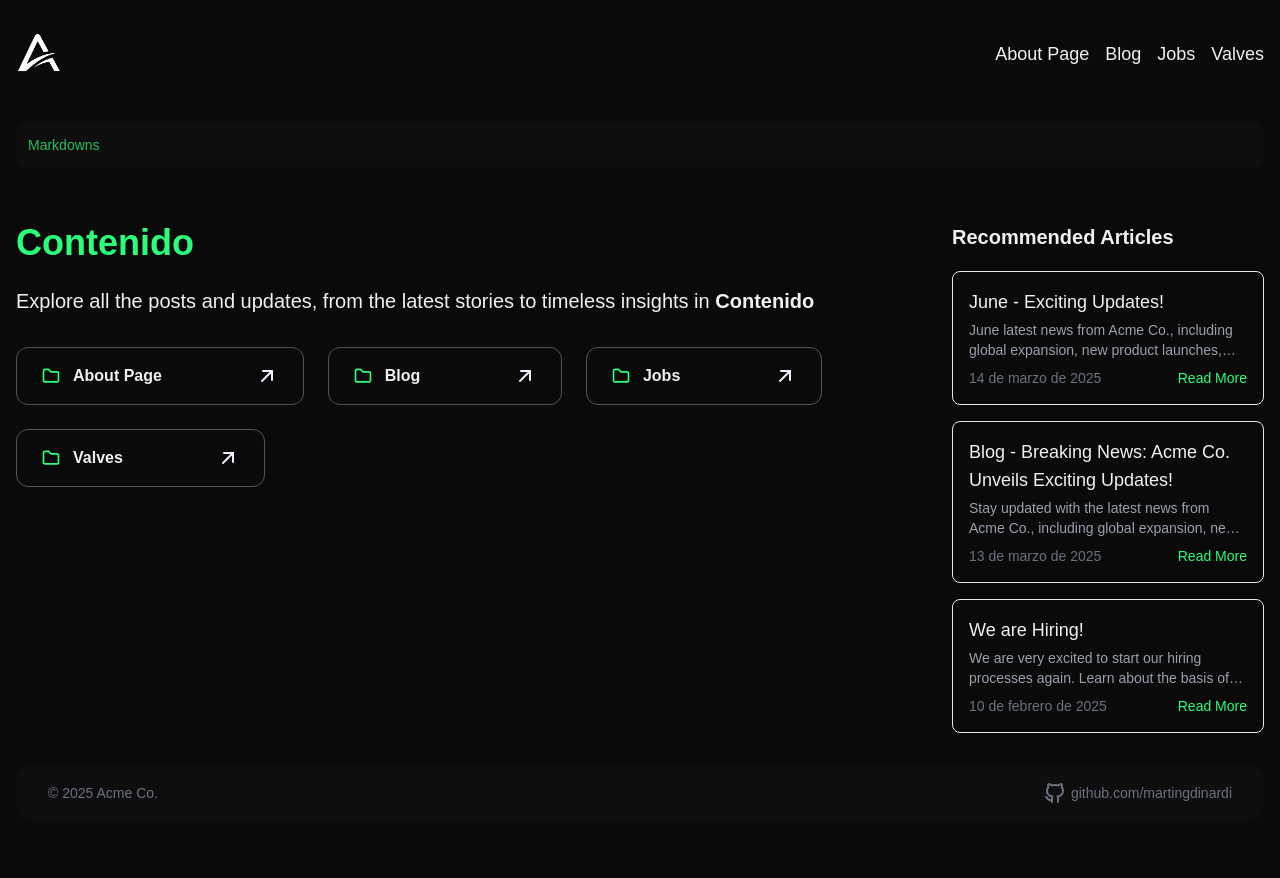
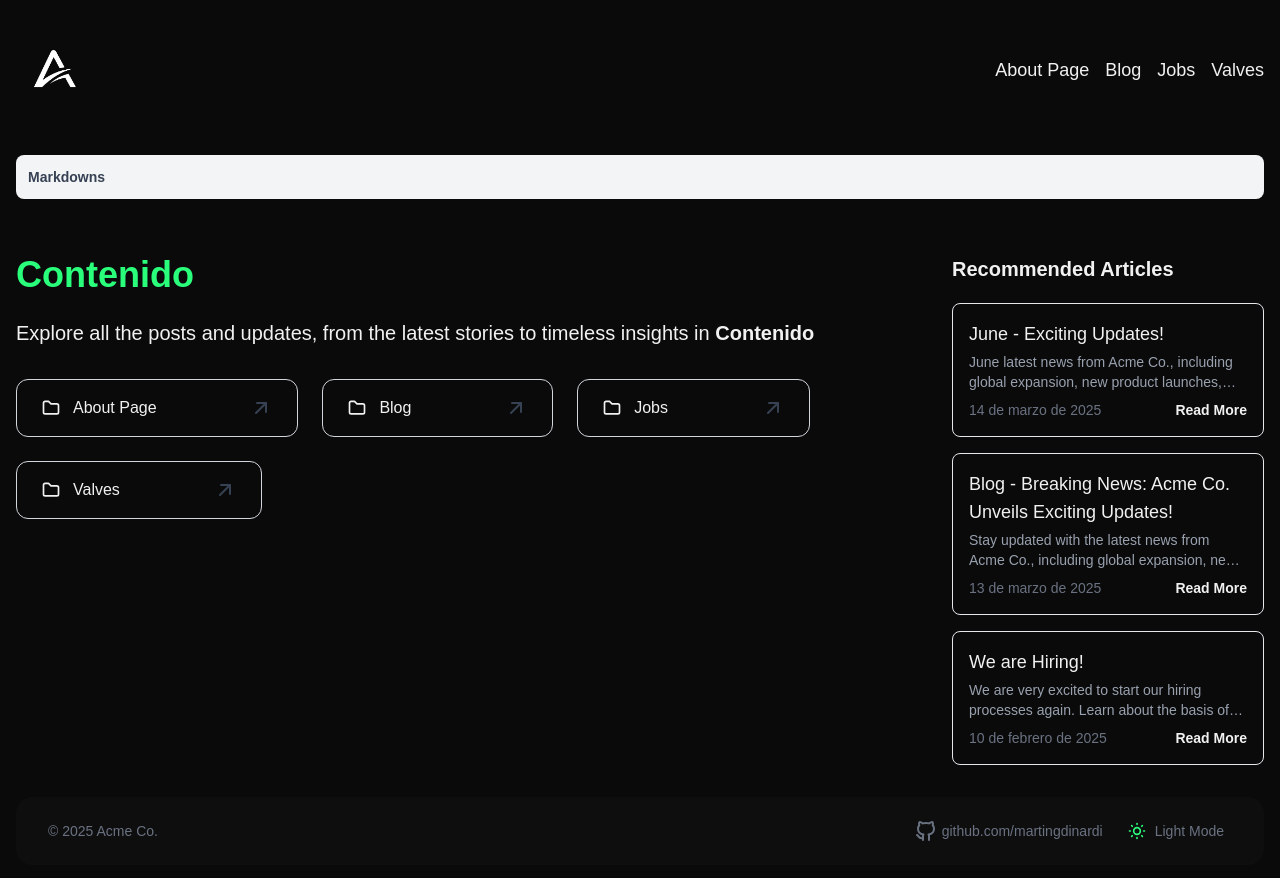
Before and after one commit to martingdinardi/static-content-challenge-2025-martin-gamboa, a Next.js app: page /markdowns in a window 1280 px wide. Shown: the top 878 px of the page. Before the commit the page ends 837 px from the top, so only its background shows below. Built offline with nearby package versions, Linux system fonts and the light colour scheme.

Commit message:
09- Dark Theme implemented

```diff
--- a/app/globals.css
+++ b/app/globals.css
@@ -1,6 +1,16 @@
 @import "tailwindcss";
 
 :root {
+  --background: #0a0a0a;
+  --foreground: #f1f1f1;
+}
+
+html.light {
+  --background: #f9f9f9;
+  --foreground: #2d3748;
+}
+
+html.dark {
   --background: #0a0a0a;
   --foreground: #f1f1f1;
 }
@@ -13,9 +23,12 @@
 }
 
 body {
-  background: var(--background);
+  background-color: var(--background);
   color: var(--foreground);
   font-family: Arial, Helvetica, sans-serif;
+  transition-property: background-color;
+  transition-duration: 0.1s;
+  transition-timing-function: ease-in-out;
 }
 
 .prose h2,
@@ -28,16 +41,35 @@
 }
 
 .prose {
-  @apply text-gray-800 leading-relaxed;
+  @apply leading-relaxed;
 }
 
-.prose h1, h1 {
+.prose {
+  @apply text-gray-800;
+}
+
+html.dark .prose {
+  @apply text-gray-200;
+}
+
+.prose h1,
+h1 {
   @apply text-4xl font-bold mb-4 text-[#2aff7b];
+}
+
+html.light .prose h1,
+html.light h1 {
+  @apply text-4xl font-bold mb-4 text-[#010101];
 }
 
 .prose h2,
 h2 {
-  @apply text-2xl font-bold mt-6 mb-3;
+  @apply text-2xl font-bold mt-6 mb-3 text-[#2aff7b];
+}
+
+html.light .prose h2,
+html.light h2 {
+  @apply text-2xl font-bold mt-6 mb-3 text-[#010101];
 }
 
 .prose h3 {
@@ -45,7 +77,15 @@
 }
 
 .prose p {
-  @apply mb-4 text-white text-lg;
+  @apply mb-4 text-lg;
+}
+
+html.dark .prose p {
+  @apply text-white;
+}
+
+html.light .prose p {
+  @apply text-gray-800;
 }
 
 .prose ul,
@@ -58,11 +98,27 @@
 }
 
 .prose ol {
-  @apply list-decimal text-[#2aff7b];
+  @apply list-decimal;
+}
+
+html.dark .prose ol {
+  @apply text-[#2aff7b];
 }
 
 .prose a {
-  @apply text-[#2aff7b] hover:underline;
+  @apply hover:underline;
+}
+
+html.dark .prose a {
+  @apply text-[#2aff7b];
+}
+
+html.light .prose a {
+  @apply text-green-600;
+}
+
+html.dark .read-more {
+  @apply text-[#2aff7b] font-light;
 }
 
 .prose blockquote {
@@ -70,9 +126,110 @@
 }
 
 .prose code {
-  @apply bg-gray-100 px-1 py-0.5 rounded text-sm;
+  @apply px-1 py-0.5 rounded text-sm;
+}
+
+html.dark .prose code {
+  @apply bg-gray-800;
+}
+
+html.light .prose code {
+  @apply bg-gray-100;
 }
 
 .prose pre {
-  @apply bg-gray-100 p-4 rounded my-4 overflow-x-auto;
+  @apply p-4 rounded my-4 overflow-x-auto;
 }
+
+html.dark .prose pre {
+  @apply bg-gray-800;
+}
+
+html.light .prose pre {
+  @apply bg-gray-100;
+}
+
+html.light .bg-zinc-900 {
+  background-color: #f1f1f1;
+}
+
+html.light .text-gray-300 {
+  color: #374151;
+}
+
+html.light .border-zinc-600 {
+  border-color: #d1d5db;
+}
+
+html.light .bg-\[\#0e0e0e\] {
+  background-color: #f1f1f1;
+}
+
+html.light .text-slate-200 {
+  color: #374151;
+}
+
+html.light .text-gray-400 {
+  color: #6b7280;
+}
+
+html.light footer.bg-\[\#0e0e0e\] {
+  background-color: #f1f1f1;
+}
+
+.markdowns-nav .active {
+  @apply text-[#2aff7b] scale-110;
+}
+
+html.light .markdowns-nav .active,
+html.light .markdowns-nav a:hover {
+  @apply font-bold text-gray-700;
+}
+
+.breadcrumb {
+  @apply bg-gray-100;
+}
+
+.breadcrumb ol {
+  @apply text-gray-700;
+}
+
+html.dark .breadcrumb span,
+html.dark .breadcrumb a:hover {
+  @apply font-medium text-[#2aff7b];
+}
+
+html.dark .breadcrumb {
+  @apply bg-[#131212];
+}
+
+html.dark .breadcrumb ol {
+  @apply text-slate-200;
+}
+
+html.dark .markdowns-header h1 {
+  @apply text-white;
+}
+
+html.dark h2.info-index {
+  @apply text-gray-300;
+}
+
+html.dark .directory-list .arrow-up {
+  @apply text-gray-600 duration-300 group-hover:scale-125 transition-all;
+}
+
+html.dark .directory-list .folder {
+  @apply border-zinc-600;
+}
+html.dark .directory-list .folder-icon {
+  @apply text-[#2aff7b];
+}
+
+html.dark .directory-list .folder:hover {
+  @apply border-[#2aff7b];
+}
+
+html.light .directory-list .folder-title {
+  @apply text-gray-800;
+}
--- a/app/layout.tsx
+++ b/app/layout.tsx
@@ -1,6 +1,7 @@
 import type { Metadata } from "next";
 import { Geist, Geist_Mono } from "next/font/google";
 import "./globals.css";
+import { ThemeProvider } from "@/context/ThemeContext";
 
 const geistSans = Geist({
   variable: "--font-geist-sans",
@@ -27,7 +28,7 @@
       <body
         className={`${geistSans.variable} ${geistMono.variable} antialiased`}
       >
-        {children}
+        <ThemeProvider>{children}</ThemeProvider>
       </body>
     </html>
   );
--- a/app/markdowns/components/DirectoryList/index.tsx
+++ b/app/markdowns/components/DirectoryList/index.tsx
@@ -1,6 +1,7 @@
+"use client";
 import Link from "next/link";
 import Folder from "../Folder";
-import { DirectoryInfo } from "@/lib/types";
+import type { DirectoryInfo } from "@/lib/types";
 import { IconFolder, IconArrowUpRight } from "@tabler/icons-react";
 
 interface DirectoryListProps {
@@ -10,7 +11,7 @@
 
 export const DirectoryList = ({ directories, title }: DirectoryListProps) => {
   return (
-    <div className="space-y-6">
+    <div className="directory-list space-y-6">
       <p className="py-2 text-xl">
         Explore all the posts and updates, from the latest stories to timeless
         insights in <span className="font-bold">{title}</span>
@@ -20,16 +21,20 @@
         <div className="flex flex-wrap gap-6">
           {directories.map((dir) => (
             <Link href={`/markdowns/${dir.path}`} key={dir.path}>
-              <Folder className="overflow-hidden flex border rounded-xl items-center justify-between py-4 px-6 w-fit gap-12 border-zinc-600 group hover:border-[#2aff7b] hover:scale-105 transition-all duration-500">
+              <Folder
+                className={`folder overflow-hidden flex border rounded-xl items-center justify-between py-4 px-6 w-fit gap-12 border-gray-300 group hover:scale-105 transition-all duration-500`}
+              >
                 <Folder.Header className="flex items-center w-max">
-                  <IconFolder className="h-5 w-5 text-[#2aff7b] mr-3 flex-shrink-0" />
-                  <Folder.Title>{dir.title}</Folder.Title>
+                  <IconFolder className="folder-icon h-5 w-5 mr-3 flex-shrink-0" />
+                  <Folder.Title className="folder-title">
+                    {dir.title}
+                  </Folder.Title>
                 </Folder.Header>
                 <Folder.Content>
                   <div className="flex justify-between items-center">
                     <div className="flex gap-1 items-center">
                       <div className="overflow-hidden">
-                        <div className="text-indigo-50 relative">
+                        <div className="text-gray-600 relative">
                           {"Explore".split("").map((letter, index) => (
                             <span
                               key={index}
@@ -44,7 +49,7 @@
                           ))}
                         </div>
                       </div>
-                      <IconArrowUpRight className="h-6 w-6 text-indigo-50 duration-300 group-hover:scale-125 transition-all" />
+                      <IconArrowUpRight className="arrow-up h-6 w-6 text-gray-700" />
                     </div>
                   </div>
                 </Folder.Content>
--- a/app/markdowns/components/Footer/index.tsx
+++ b/app/markdowns/components/Footer/index.tsx
@@ -1,6 +1,7 @@
 import React from "react";
 import { IconBrandGithub } from "@tabler/icons-react";
 import Link from "next/link";
+import ThemeToggle from "@/components/ThemeToggle";
 
 function Footer() {
   return (
@@ -9,6 +10,7 @@
         <p>© {new Date().getFullYear()} Acme Co.</p>
       </div>
 
+      <div className="flex space-x-4">
         <Link
           href="https://github.com/martingdinardi"
           className="flex items-center justify-center space-x-1"
@@ -17,6 +19,8 @@
           <IconBrandGithub size={24} />
           <p>github.com/martingdinardi</p>
         </Link>
+        <ThemeToggle />
+      </div>
     </footer>
   );
 }
--- a/app/markdowns/components/Home/components/Header/index.tsx
+++ b/app/markdowns/components/Home/components/Header/index.tsx
@@ -1,9 +1,10 @@
+"use client";
 import React from "react";
 import { IconCircleFilled } from "@tabler/icons-react";
 
 function Header() {
   return (
-    <div>
+    <div className="markdowns-header">
       <div className="lg:w-1/2 py-8">
         <span className="text-xs flex items-center gap-1 mb-2">
           <IconCircleFilled
@@ -13,7 +14,7 @@
           />
           Hi!
         </span>
-        <h1 className="!text-white !m-0">
+        <h1 className={"!m-0"}>
           Welcome to Acme Co's Marketing Space! Discover, create, and manage
           markdown-based content with ease!
         </h1>
--- a/app/markdowns/components/Home/components/InfoContent/index.tsx
+++ b/app/markdowns/components/Home/components/InfoContent/index.tsx
@@ -9,7 +9,9 @@
       {infoConent.map((card, index) => (
         <InfoCard key={index}>
           <div>
-            <h2 className="!m-0">{(index + 1).toString().padStart(2, "0")}.</h2>
+            <h2 className="info-index !m-0">
+              {(index + 1).toString().padStart(2, "0")}.
+            </h2>
             <h2 className="!m-0 text-[#2aff7bbd]">{card.title}</h2>
           </div>
           <p className="text-gray-300 text-xl">{card.description}</p>
--- a/app/markdowns/components/Home/components/ui/InfoCard/index.tsx
+++ b/app/markdowns/components/Home/components/ui/InfoCard/index.tsx
@@ -6,7 +6,7 @@
 
 export function InfoCard({ children }: InfoCardProps) {
   return (
-    <div className="p-8 bg-zinc-900 w-fit rounded-3xl">
+    <div className="info-card p-8 bg-zinc-900 w-fit rounded-3xl">
       <div className="flex flex-col justify-between gap-48">{children}</div>
     </div>
   );
--- a/app/markdowns/components/MarkdownsNavbar/MarkdownsClientNavbar/index.tsx
+++ b/app/markdowns/components/MarkdownsNavbar/MarkdownsClientNavbar/index.tsx
@@ -4,6 +4,7 @@
 import { useMobile } from "@/app/markdowns/hooks/useMobile";
 import { isActive } from "@/app/markdowns/utils/isActive";
 import { Navbar } from "@/components/ui/Navbar";
+import { useTheme } from "@/context/ThemeContext";
 import { IconMenu3, IconX } from "@tabler/icons-react";
 import Image from "next/image";
 import Link from "next/link";
@@ -17,6 +18,7 @@
   sections,
 }: MarkdownsClientNavbarProps) => {
   const pathname = usePathname();
+  const { theme } = useTheme();
 
   const { isMenuOpen, handleOpen, handleClose } = useHamburger();
 
@@ -26,11 +28,11 @@
   const navbarSections = sections.slice(0, 4);
 
   return (
-    <Navbar>
+    <Navbar className="markdowns-nav">
       <div className="flex justify-between items-center py-4">
-        <Link href="/markdowns">
+        <Link href="/markdowns" className="p-4 rounded-full ">
           <Image
-            src="/logo.webp"
+            src={theme === "light" ? `/logo-light.webp` : `/logo.webp`}
             alt="Acme Co."
             width={45}
             height={50}
@@ -46,8 +48,8 @@
                   <Link
                     key={section.slug}
                     href={`/markdowns/${section.slug}`}
-                    className={`inline-block transition duration-200 hover:scale-115 hover:text-[#2aff7b] text-lg ${
-                      active ? "text-[#2aff7b] scale-105" : ""
+                    className={`inline-block transition duration-200 hover:scale-110 hover:text-[#2aff7b] text-lg ${
+                      active ? "active scale-105" : ""
                     }`}
                   >
                     {section.title}
@@ -72,7 +74,7 @@
         </div>
       </div>
       {isMenuOpen && sections.length > 0 && (
-        <div className="pb-4 border-t absolute bg-[#0a0a0a] w-full border-zinc-800">
+        <div className="pb-4 border-t absolute bg-gray-800 w-full border-zinc-800">
           <div className="flex flex-col space-y-2 pt-2 gap-1 mt-4">
             {sections.map((section) => {
               const active = isActive(pathname, section.slug);
--- a/app/markdowns/components/RecommendedArticles/index.tsx
+++ b/app/markdowns/components/RecommendedArticles/index.tsx
@@ -43,7 +43,7 @@
                       </div>
                     )}
 
-                    <span className="flex items-center text-[#2aff7b] text-sm">
+                    <span className="read-more flex items-center text-sm font-bold">
                       Read More
                     </span>
                   </div>
--- a/components/Breadcrumb/index.tsx
+++ b/components/Breadcrumb/index.tsx
@@ -1,3 +1,4 @@
+"use client";
 import Link from "next/link";
 import { IconChevronRight } from "@tabler/icons-react";
 
@@ -7,8 +8,11 @@
 
 export const Breadcrumb = ({ paths }: BreadcrumbProps) => {
   return (
-    <nav aria-label="Breadcrumb" className="mb-6 bg-[#0e0e0e] p-3 rounded-lg ">
-      <ol className="flex flex-wrap items-center text-sm text-slate-200">
+    <nav
+      aria-label="Breadcrumb"
+      className="breadcrumb mb-6 p-3 rounded-lg transition-colors duration-300"
+    >
+      <ol className={`flex flex-wrap items-center text-sm `}>
         {paths.map((item, index) => (
           <li key={item.path} className="flex items-center">
             {index > 0 && (
@@ -16,9 +20,9 @@
             )}
 
             {index === paths.length - 1 ? (
-              <span className="font-medium text-[#2aff7bbd]">{item.name}</span>
+              <span className="font-bold">{item.name}</span>
             ) : (
-              <Link href={`${item.path}`} className="hover:text-[#2aff7bbd]">
+              <Link href={`${item.path}`} className="hover:font-bold">
                 {item.name}
               </Link>
             )}
--- /dev/null
+++ b/components/ThemeToggle/index.tsx
@@ -0,0 +1,28 @@
+"use client";
+import { IconSun, IconMoon } from "@tabler/icons-react";
+import { useTheme } from "@/context/ThemeContext";
+
+const ThemeToggle = () => {
+  const { theme, toggleTheme } = useTheme();
+
+  return (
+    <button
+      onClick={toggleTheme}
+      className="flex items-center justify-center p-2 rounded-full transition-all duration-300 hover:bg-zinc-800 hover:scale-105 cursor-pointer"
+      aria-label={
+        theme === "dark" ? "Switch to light mode" : "Switch to dark mode"
+      }
+    >
+      {theme === "dark" ? (
+        <IconSun size={20} className="text-[#2aff7b]" />
+      ) : (
+        <IconMoon size={20} className="text-gray-500" />
+      )}
+      <span className="ml-2 text-sm">
+        {theme === "dark" ? "Light Mode" : "Dark Mode"}
+      </span>
+    </button>
+  );
+};
+
+export default ThemeToggle;
--- /dev/null
+++ b/context/ThemeContext.tsx
@@ -0,0 +1,66 @@
+"use client";
+
+import {
+  createContext,
+  useContext,
+  useState,
+  useEffect,
+  type ReactNode,
+} from "react";
+
+type Theme = "light" | "dark";
+
+type ThemeContextType = {
+  theme: Theme;
+  toggleTheme: () => void;
+};
+
+const ThemeContext = createContext<ThemeContextType | undefined>(undefined);
+
+export const ThemeProvider = ({ children }: { children: ReactNode }) => {
+  const [theme, setTheme] = useState<Theme>("dark");
+
+  useEffect(() => {
+    const savedTheme = localStorage.getItem("theme") as Theme | null;
+    const prefersDark = window.matchMedia(
+      "(prefers-color-scheme: dark)"
+    ).matches;
+
+    if (savedTheme) {
+      setTheme(savedTheme);
+      document.documentElement.classList.toggle("dark", savedTheme === "dark");
+      document.documentElement.classList.toggle(
+        "light",
+        savedTheme === "light"
+      );
+    } else if (prefersDark) {
+      setTheme("dark");
+      document.documentElement.classList.add("dark");
+    } else {
+      document.documentElement.classList.add("light");
+    }
+  }, []);
+
+  const toggleTheme = () => {
+    const newTheme = theme === "dark" ? "light" : "dark";
+    setTheme(newTheme);
+    localStorage.setItem("theme", newTheme);
+
+    document.documentElement.classList.toggle("dark", newTheme === "dark");
+    document.documentElement.classList.toggle("light", newTheme === "light");
+  };
+
+  return (
+    <ThemeContext.Provider value={{ theme, toggleTheme }}>
+      {children}
+    </ThemeContext.Provider>
+  );
+};
+
+export const useTheme = () => {
+  const context = useContext(ThemeContext);
+  if (context === undefined) {
+    throw new Error("useTheme must be used within a ThemeProvider");
+  }
+  return context;
+};
```
Also changed, not shown: public/logo-light.webp (added). Lines whose indentation alone changed are shown as unchanged.
